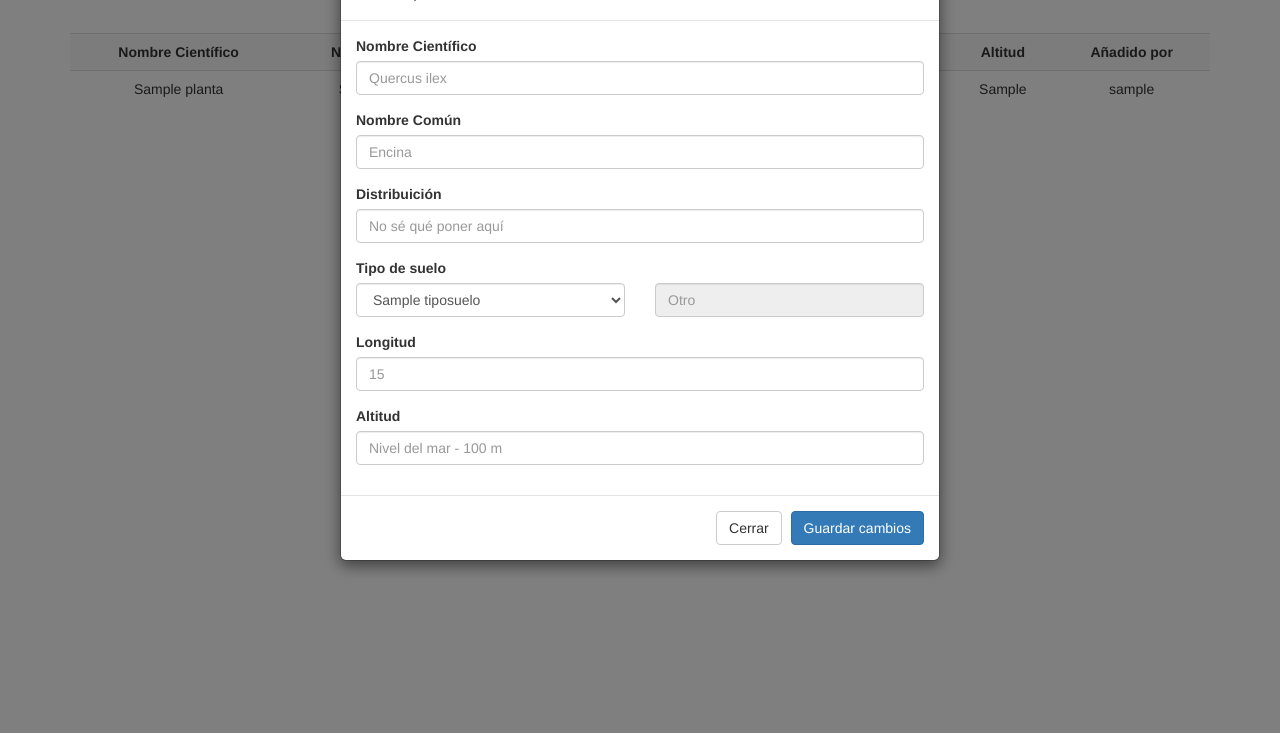
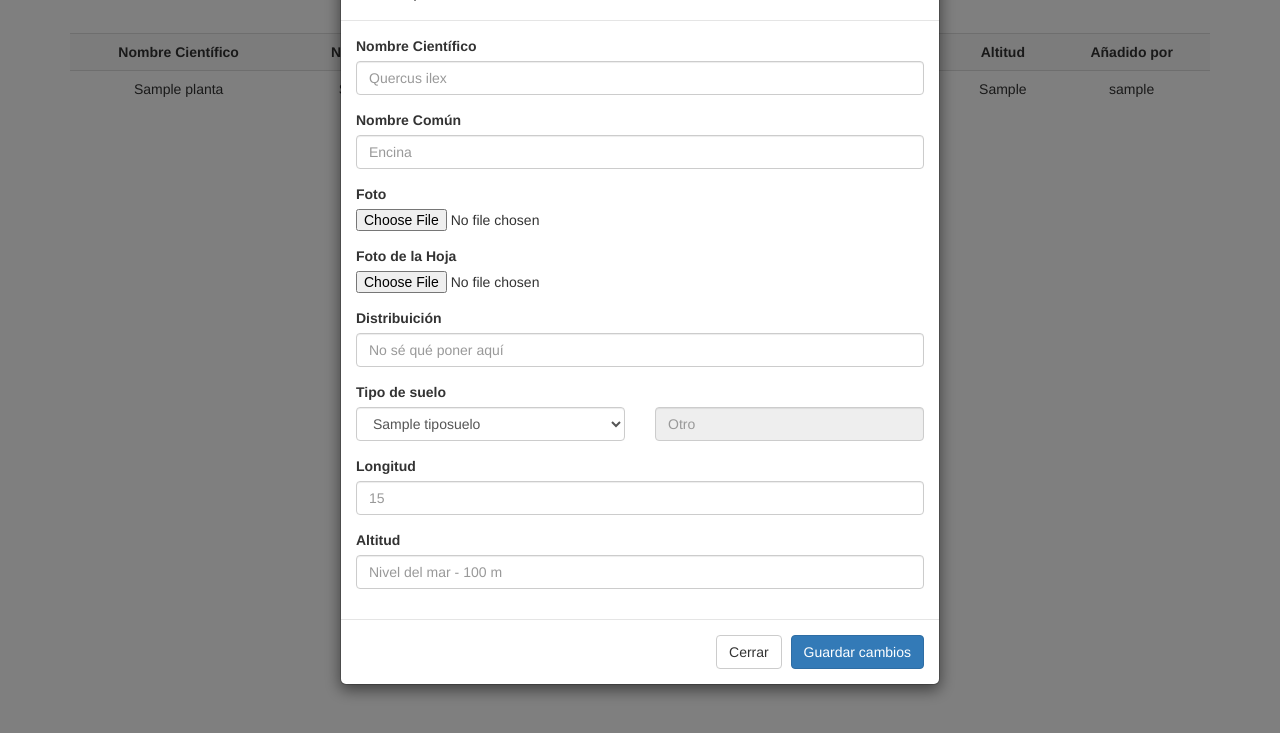
Before and after one commit to baenans/GFA, a Django app: template www/templates/index.htm in a window 1280 px wide, after a click on "Añadir planta". Shown: the part 67-800 px from the top of the page. Run offline with Django 3.2, Linux system fonts and the light colour scheme; the template is opened without the code that fills it: values that come from a table or form of the project are taken from there, others are empty; tables that the repository leaves empty hold one stand-in row (values such as "Sample post"); parts of the project's set-up code (start-up, migrations or seed data) failed here and were passed over; some libraries are stand-ins or nearby versions.

Commit message:
Añadida funcionalidad subida fotos

```diff
--- a/www/models.py
+++ b/www/models.py
@@ -10,6 +10,7 @@ class Planta(models.Model):
 	nombreCientifico = models.CharField(max_length=150)
 	nombreComun = models.CharField(max_length=150)
 	foto = models.ImageField(upload_to="gfa/")
+	detalleHoja = models.ImageField(upload_to="gfa/")
 	distribucion = models.CharField(max_length=100)
 	longitud = models.CharField(max_length=50)
 	tipoDeSuelo = models.ForeignKey(TipoSuelo)
--- a/www/templates/index.htm
+++ b/www/templates/index.htm
@@ -69,6 +69,14 @@
 		    <input type="text" class="form-control" name="cname" placeholder="Encina" required>
 		  </div>
 		  <div class="form-group">
+		    <label for="exampleInputPassword1">Foto</label>
+		    <input name="foto" type="file" />
+		  </div>
+		  <div class="form-group">
+		    <label for="exampleInputPassword1">Foto de la Hoja</label>
+		    <input name="detalleHoja" type="file" />
+		  </div>
+		  <div class="form-group">
 		    <label for="exampleInputPassword1">Distribuición</label>
 		    <input type="text" class="form-control" name="dist" placeholder="No sé qué poner aquí" required>
 		  </div>
--- a/www/views.py
+++ b/www/views.py
@@ -21,6 +21,8 @@ def index(request):
 			nombreCientifico=request.POST['scname'],
 			distribucion=request.POST['dist'],
 			longitud=request.POST['longitud'],
+			foto=request.POST['foto'],
+			detalleHoja=request.POST['detalleHoja'],
 			altitud=request.POST['altitud'],
 			tipoDeSuelo=suelo,
 			creador=request.user)
```
Also changed, not shown: 7 other files.
